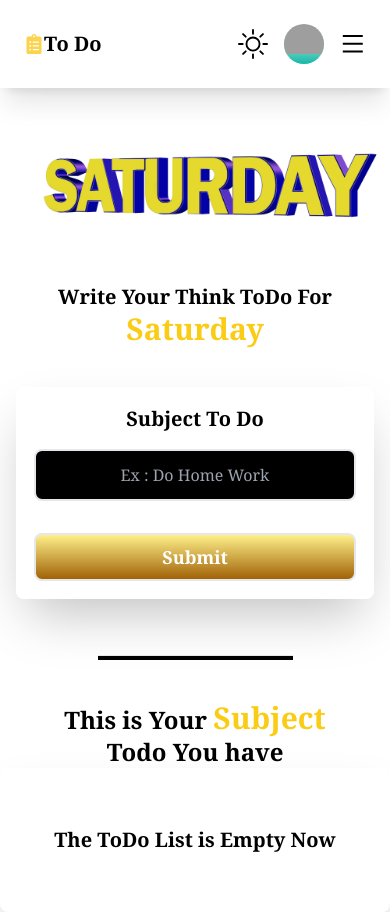
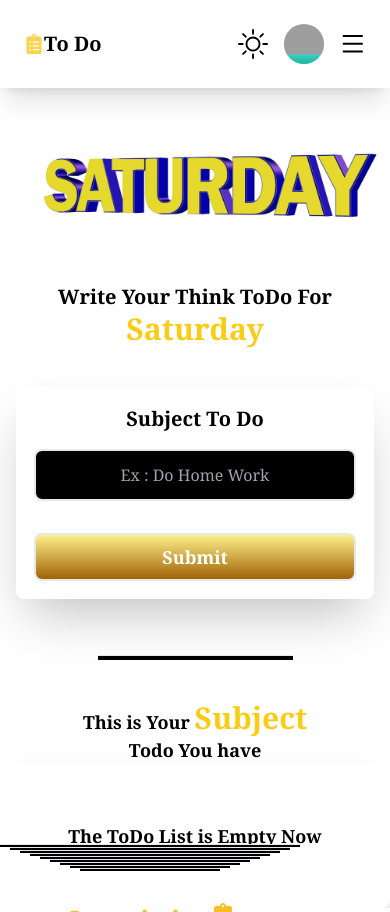
Before and after one commit to DarawanOmar/dara-todo, a React (Create React App) app: page /shama in a window 390 px wide. Built offline with nearby package versions, Linux system fonts and the light colour scheme; grey boxes are pictures that could not be loaded.

Commit message:
Update NabBar

```diff
--- a/src/components/NavBar.jsx
+++ b/src/components/NavBar.jsx
@@ -1,6 +1,5 @@
 import { FaClipboardList } from "react-icons/fa";
 import {AiOutlineClose , AiOutlineMenu ,} from 'react-icons/ai';
-import {BiMoon , BiSun} from 'react-icons/bi';
 import {Link} from 'react-router-dom'
 import { useState } from 'react';
 import { dark} from "./DarkMode/darkModeSlice";
@@ -49,8 +48,8 @@ const NavBar = () => {
 
 
                     <div className={darkvalue2 ? "bg-black text-white duration-500" : "bg-white text-black duration-500"}>
-                        <div className={!nav ? "pt-4  shadow-xl max-w-5xl mx-auto w-full md:ml-24 absolute ease-in-out duration-500" : "fixed left-[-100%] duration-500"}>
-                            <div className={ darkvalue2 ? "flex flex-col text-center font-bold bg-black duration-700":"flex flex-col text-center font-bold bg-white duration-700"}>
+                        <div className={!nav ? "  shadow-xl max-w-5xl mx-auto w-full md:ml-24 absolute ease-in duration-700" : "fixed top-[100%] duration-700 ease-out"}>
+                            <div className={ darkvalue2 ? "flex flex-col text-center font-bold bg-black duration-700" : "flex flex-col text-center font-bold bg-white duration-700"}>
                                 {/* <hr className="bg-black mx-auto p-[1px] w-[300px]"/> */}
                                 <Link to={"/"} onClick={handelNav} className={!nav ? 'text-lg p-2  hover:bg-black hover:text-white hover:p-4 duration-500' : "hidden"}>Home</Link>
                                 <hr className="bg-black mx-auto p-[1px] w-[300px]"/>
@@ -71,7 +70,7 @@ const NavBar = () => {
                                 <Link to={"/jwmha"} onClick={handelNav} className={!nav ? 'text-lg p-2  hover:bg-black hover:text-white hover:p-4 duration-500' : "hidden"}>Friday</Link>
                                 <hr className="bg-black mx-auto p-[1px] w-[140px]"/>
                             </div>
-                            <p  className={darkvalue2 ?"text-center bg-black py-8 font-bold   text-xl duration-700" : 'text-center bg-white  py-8  text-xl duration-700'}> <span className="text-amber-400 font-bold text-2xl flex justify-center" >Organiztion <FaClipboardList/> </span>  Your Work By Using Todo </p>
+                            <p  className={darkvalue2 ?"text-center bg-black py-8 font-bold   text-xl duration-700 pb-14" : 'text-center bg-white  py-8  text-xl duration-700 pb-14'}> <span className="text-amber-400 font-bold text-2xl flex justify-center" >Organiztion <FaClipboardList/> </span>  Your Work By Using Todo </p>
                         </div>
                     </div>
 
--- a/src/components/weeks/DwSham.jsx
+++ b/src/components/weeks/DwSham.jsx
@@ -54,7 +54,7 @@ const DwSham = () => {
                     <h1 className="text-center font-serif text-xl md:text-3xl font-bold px-4 pb-6">Write Your Think ToDo For <span className='text-yellow-400 text-3xl'>Monday</span></h1>
 
                     <div className="p-4 ">
-                        <div className=" p-4 py-6 border-2 border-white md:p-10 rounded-lg shadow-2xl">
+                        <div className=" p-4 py-6 border-2  border-white md:p-10 rounded-lg shadow-2xl">
                         <form onSubmit={handleSubmit(handleOnClickSubmit)}>
 
                            <div className="flex flex-col  pb-4">
@@ -64,7 +64,7 @@ const DwSham = () => {
                                    onChange={(e) => setSubject(e.target.value)}
                                    {...register("subject")}
                                    placeholder="Ex : Do Home Work"
-                                   className="text-center bg-black p-3 md:p-4 rounded-lg border-2 text-white hover:border-amber-400"
+                                   className="invalid:border-red-500 text-center bg-black p-3 md:p-4 rounded-lg border-2 text-white hover:border-amber-400"
                                />
                                <p className='text-center text-red-400 font-bold '>{errors.subject?.message}</p>
                            </div>
--- a/src/components/weeks/Shama.jsx
+++ b/src/components/weeks/Shama.jsx
@@ -90,7 +90,7 @@ const DwSham = () => {
 
             <div className="md:max-w-4xl mx-auto">
                 <div className="text-center font-serif md:text-lg font-bold ">
-                    <h1 className="text-2xl md:text-2xl ">This is Your <span className='text-yellow-400 text-3xl'>Subject</span> <br></br> Todo You have</h1>
+                    <h1 className="text-lg md:text-2xl ">This is Your <span className='text-yellow-400 text-3xl'>Subject</span> <br></br> Todo You have</h1>
                     <div className="">
                         <div className=" py-10 rounded-lg shadow-2xl ">
                             {newtask.length ?
@@ -127,7 +127,7 @@ const DwSham = () => {
                                     </div>
                                 ))}
                             </div>
-                            : <h1 className='text-xl md:text-2xl border-2 border-white p-4  md:border-white md:shadow-xl rounded-md'>The ToDo List is Empty Now </h1>
+                            : <h1 className='text-lg md:text-2xl border-2 border-white p-4  md:border-white md:shadow-xl rounded-md'>The ToDo List is Empty Now </h1>
                             }
                         </div>
                     </div>
```
